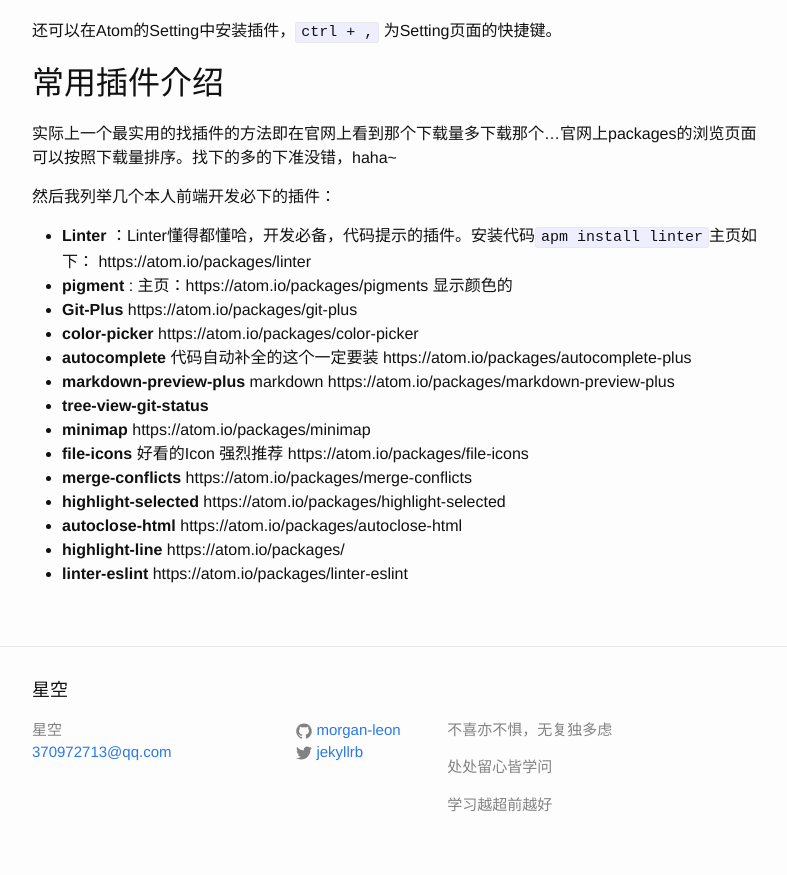
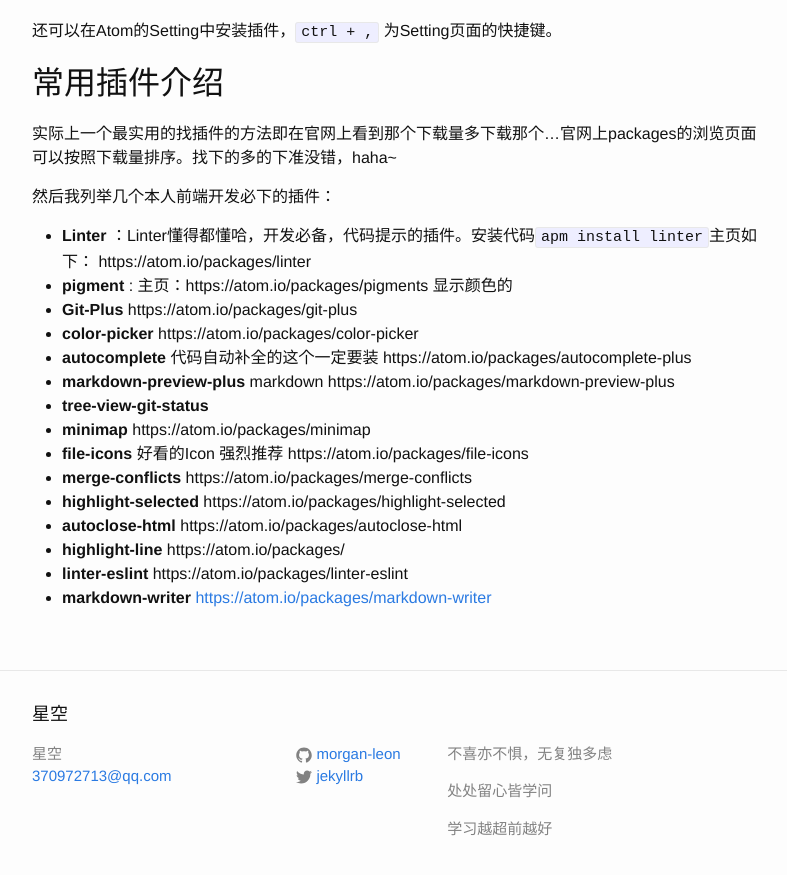
Before and after one commit to Morgan-Leon/Morgan-Leon.github.io, a Jekyll site: the page built from _posts/2016-06-15-构建前段开发利器ATOM插件介绍.markdown, in a window 1280 px wide and 900 px high, scrolled down 1260 px. Shown: the top 875 px of the window, without its empty margins (238-1025 px from the left). Built offline with Jekyll 4.4.1, drawn with Linux system fonts in a browser that asks for light colours.

Commit message:
markdown writer

```diff
--- a/_posts/2016-06-15-构建前段开发利器ATOM插件介绍.markdown
+++ b/_posts/2016-06-15-构建前段开发利器ATOM插件介绍.markdown
@@ -62,3 +62,5 @@
 https://atom.io/packages/
 + **linter-eslint**
 https://atom.io/packages/linter-eslint
++ **markdown-writer**
+[https://atom.io/packages/markdown-writer](https://atom.io/packages/markdown-writer)
```
